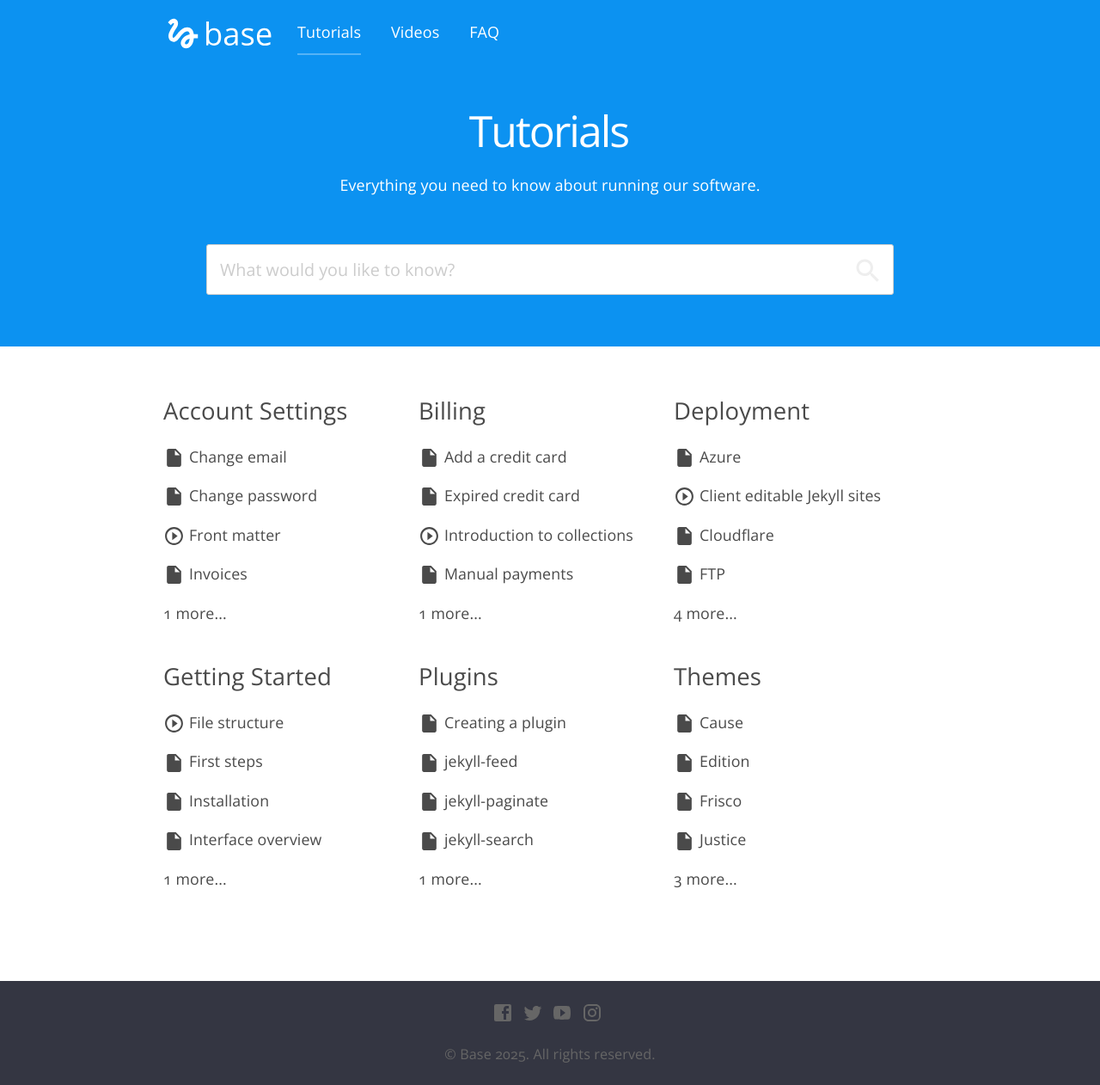
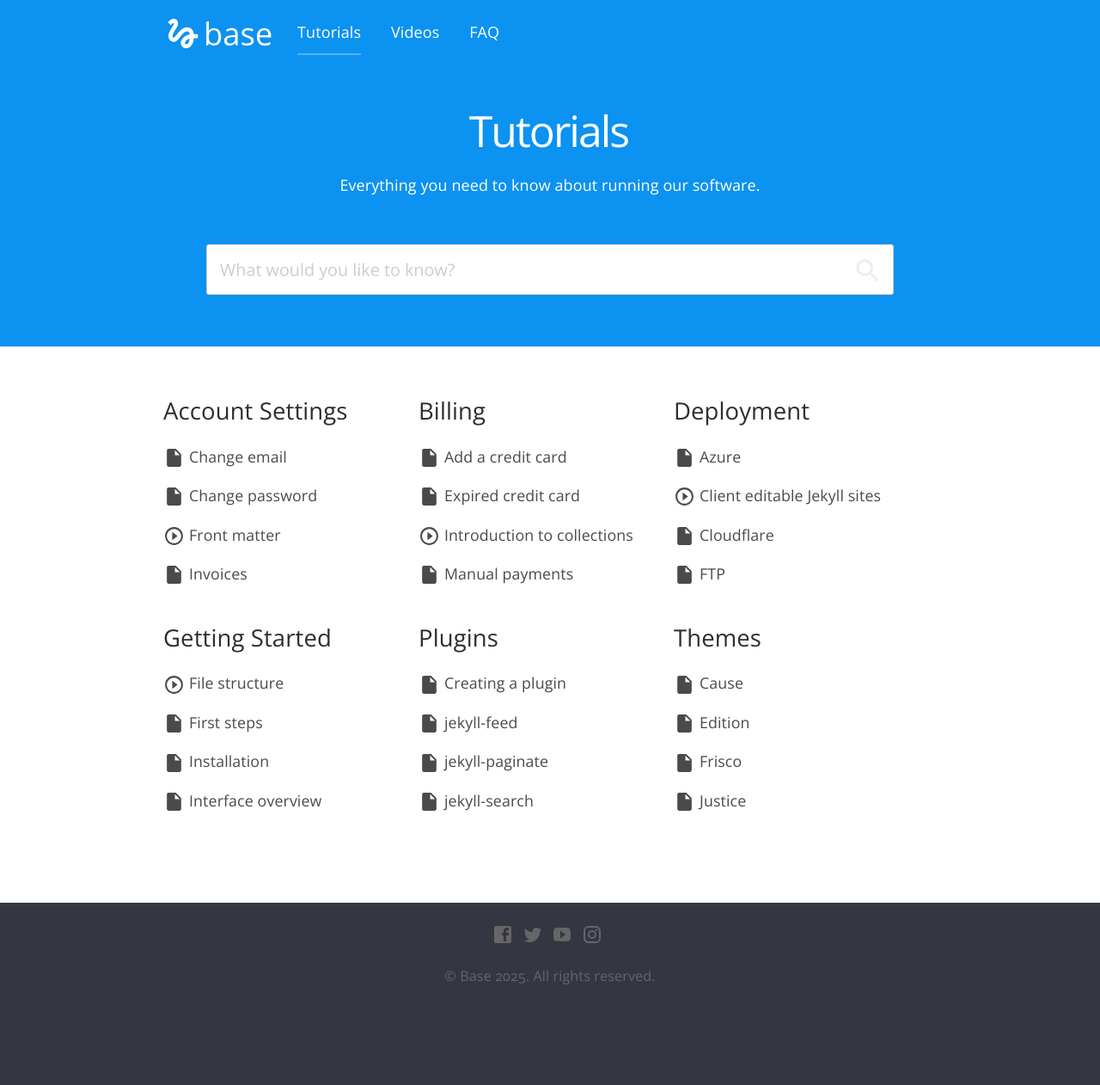
Before and after one commit to hesapmotoru/hesapmotoru.github.io, a Jekyll site: the page built from index.html, in a window 1280 px wide. Shown: the whole page at 86% size. Built offline with Jekyll 4.4.1, drawn with Linux system fonts in a browser that asks for light colours; nearby versions of some CDN libraries; after the commit the page ends 1171 px from its top, so only the background shows below that.

Commit message:
Update index.html

```diff
--- a/index.html
+++ b/index.html
@@ -9,7 +9,7 @@
 		{% assign size = posts | size %}
 		<section class="category">
 				<h3>
-					<a href="{{ site.baseurl }}/category/{{ name | slugify }}/">{{ name | replace: "-", " " }}</a>
+					{{ name | replace: "-", " " }}
 				</h3>
 
 			<ul>
@@ -17,9 +17,7 @@
 				{% for tutorial in tutorials limit: 4 %}
 					<li><a href="{{ site.baseurl }}{{ tutorial.url }}">{% include document-icon.html icon=tutorial.type %}{{ tutorial.title }}</a></li>
 				{% endfor %}
-				{% if size > 4 %}
-					<li><a href="{{ site.baseurl }}/category/{{ name | slugify }}/">{{ size | minus: 4 }} more...</a></li>
-				{% endif %}
+
 			</ul>
 		</section>
 	{% endfor %}
```
